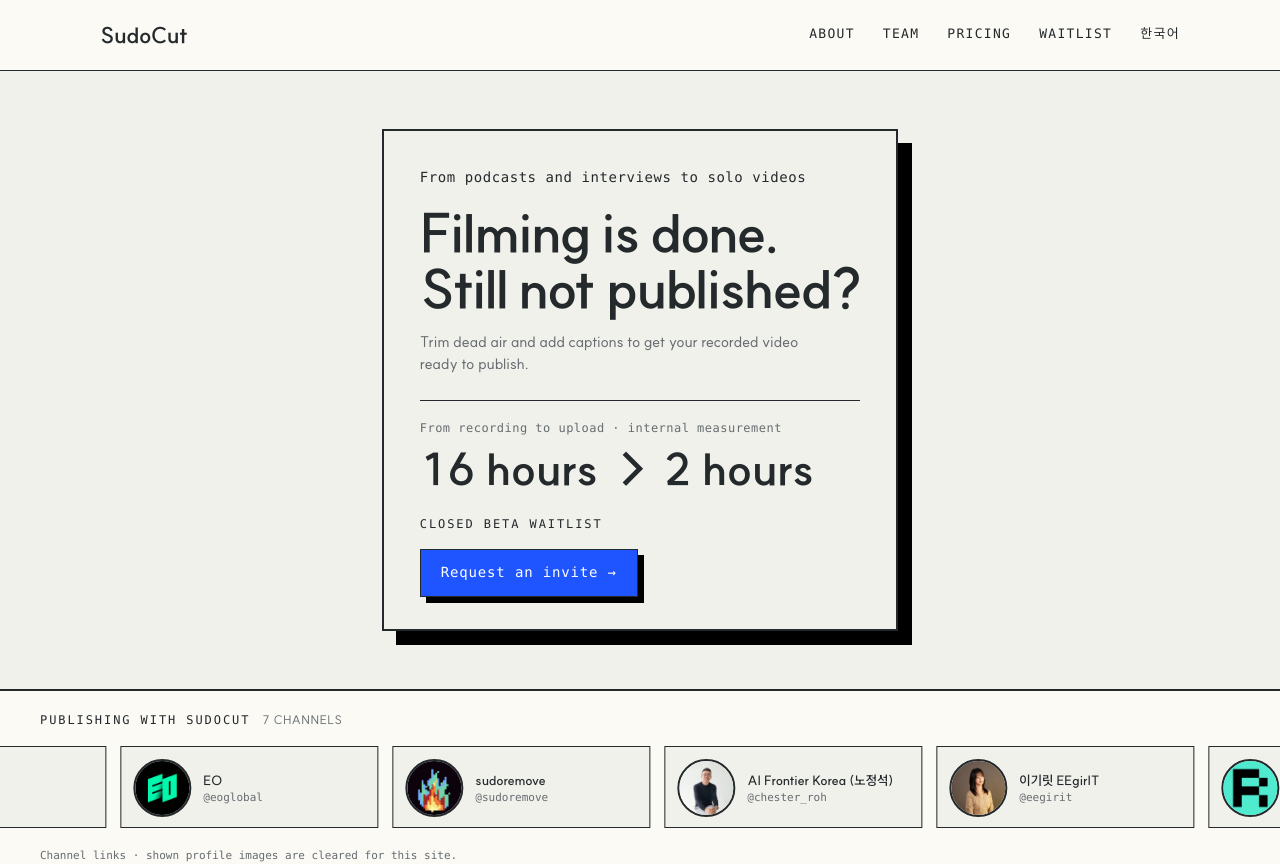
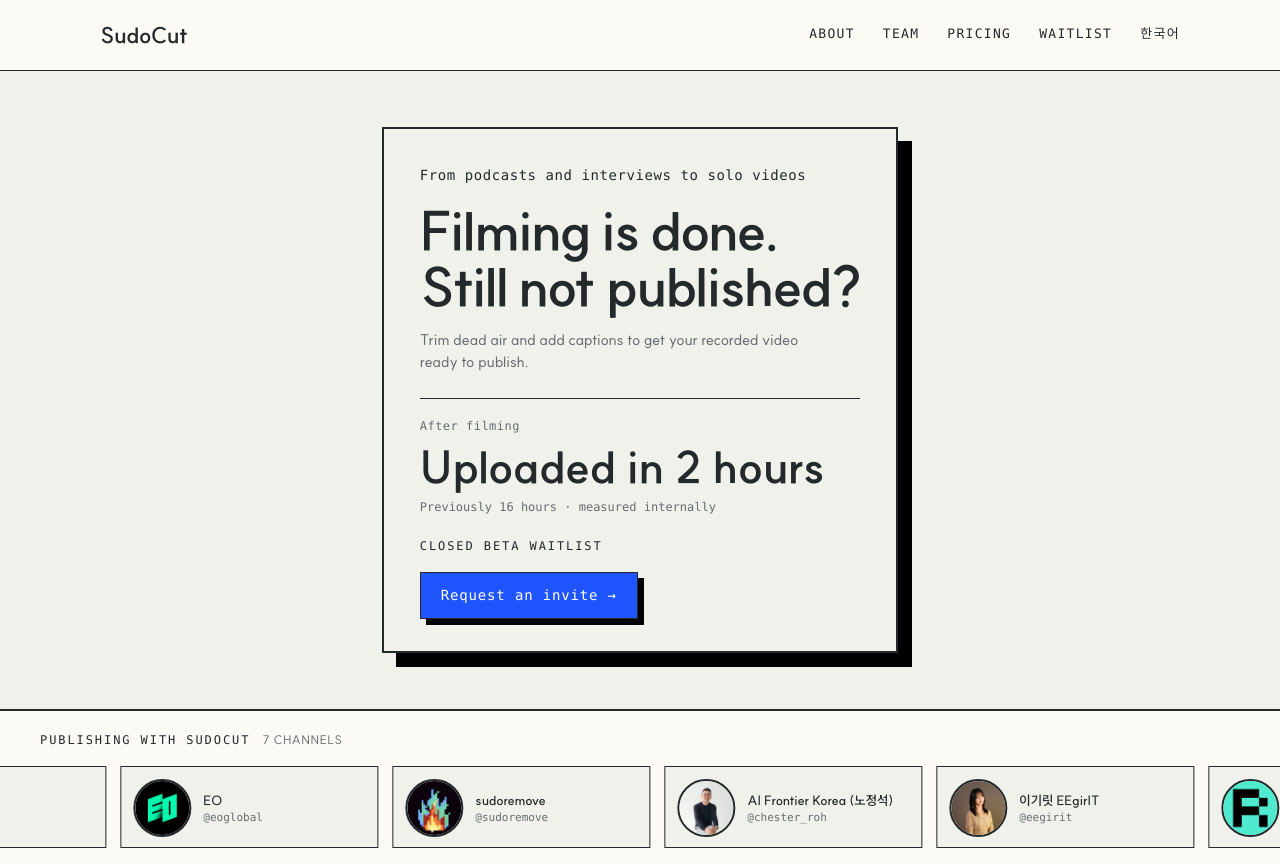
Before and after one commit to sudocut/home, a Next.js app: page /en in a window 1280 px wide. Shown: the top 864 px of the page. Built offline with nearby package versions, Linux system fonts and the light colour scheme; no server answers; a web font is replaced by a local one.

Commit message:
Lead with two-hour publishing outcome

```diff
--- a/app/[locale]/page.tsx
+++ b/app/[locale]/page.tsx
@@ -65,6 +65,7 @@
           <div className="sc-hero-proof">
             <p className="sc-hero-proof-label">{t("proofLabel")}</p>
             <p className="sc-hero-proof-value">{t("proofValue")}</p>
+            <p className="sc-hero-proof-context">{t("proofContext")}</p>
           </div>
           {/* The one cobalt object on this page. */}
           <WaitlistCta />
--- a/app/globals.css
+++ b/app/globals.css
@@ -1326,6 +1326,13 @@
   white-space: nowrap;
 }
 
+.sc-hero-proof-context {
+  margin-top: 6px;
+  font-family: var(--sc-mono);
+  font-size: 12px;
+  color: var(--sc-content-muted);
+}
+
 .sc-plate .sc-wait {
   margin-top: 20px;
   padding-top: 0;
--- a/messages/en.json
+++ b/messages/en.json
@@ -36,8 +36,9 @@
     "kicker": "From podcasts and interviews to solo videos",
     "title": "Filming is done.\nStill not published?",
     "qualifier": "Trim dead air and add captions to get your recorded video ready to publish.",
-    "proofLabel": "From recording to upload · internal measurement",
-    "proofValue": "16 hours → 2 hours",
+    "proofLabel": "After filming",
+    "proofValue": "Uploaded in 2 hours",
+    "proofContext": "Previously 16 hours · measured internally",
     "deliverableLabel": "What you get",
     "deliverableTitle": "Review and change every cut.",
     "deliverable": "Get an MP4 and a Premiere or Final Cut project. Every cut can be inspected.",
--- a/messages/ko.json
+++ b/messages/ko.json
@@ -36,8 +36,9 @@
     "kicker": "팟캐스트부터 인터뷰, 혼자 진행하는 영상까지",
     "title": "촬영은 끝났는데,\n업로드는 아직인가요?",
     "qualifier": "긴 촬영본의 빈 구간을 자르고 자막을 붙여 게시를 준비합니다.",
-    "proofLabel": "촬영 완료부터 업로드까지 · 내부 측정",
-    "proofValue": "16시간 → 2시간",
+    "proofLabel": "촬영을 마친 뒤",
+    "proofValue": "2시간 만에 업로드",
+    "proofContext": "기존 16시간 · 내부 측정 사례",
     "deliverableLabel": "제공 결과물",
     "deliverableTitle": "컷은 확인하고 다시 고칠 수 있습니다.",
     "deliverable": "MP4와 프리미어 또는 파이널컷 프로젝트를 함께 제공합니다. 잘린 컷은 프로젝트에서 확인할 수 있습니다.",
```
